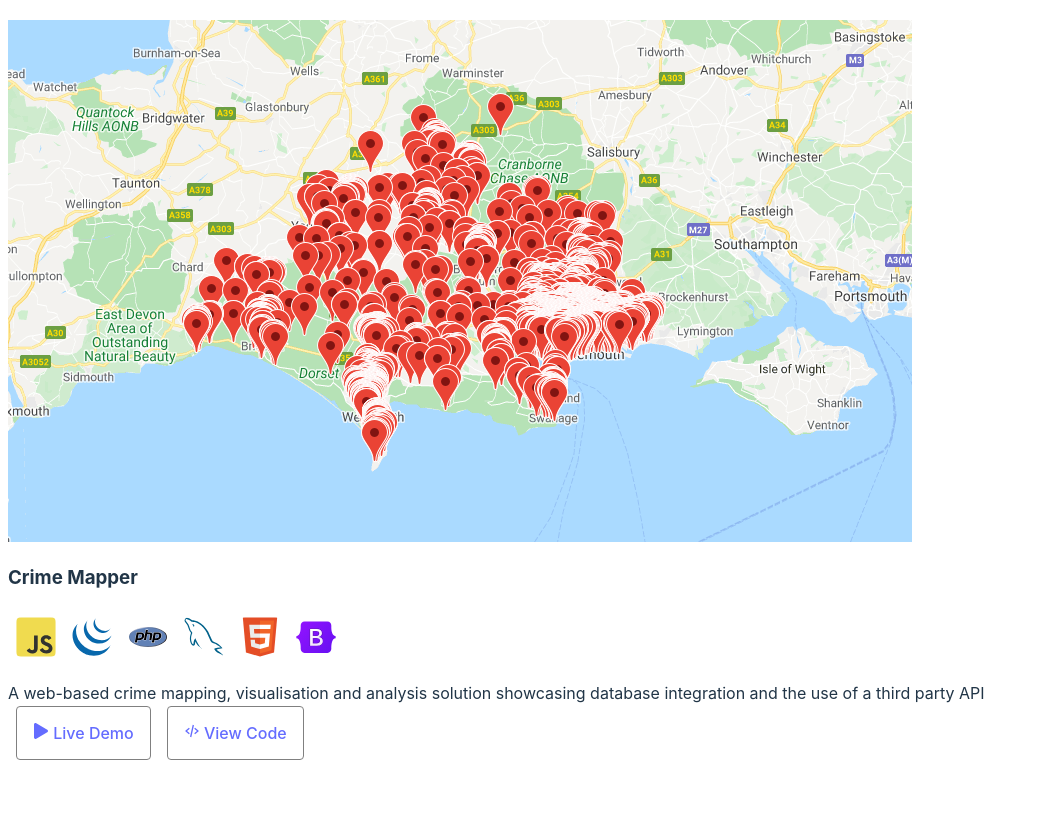
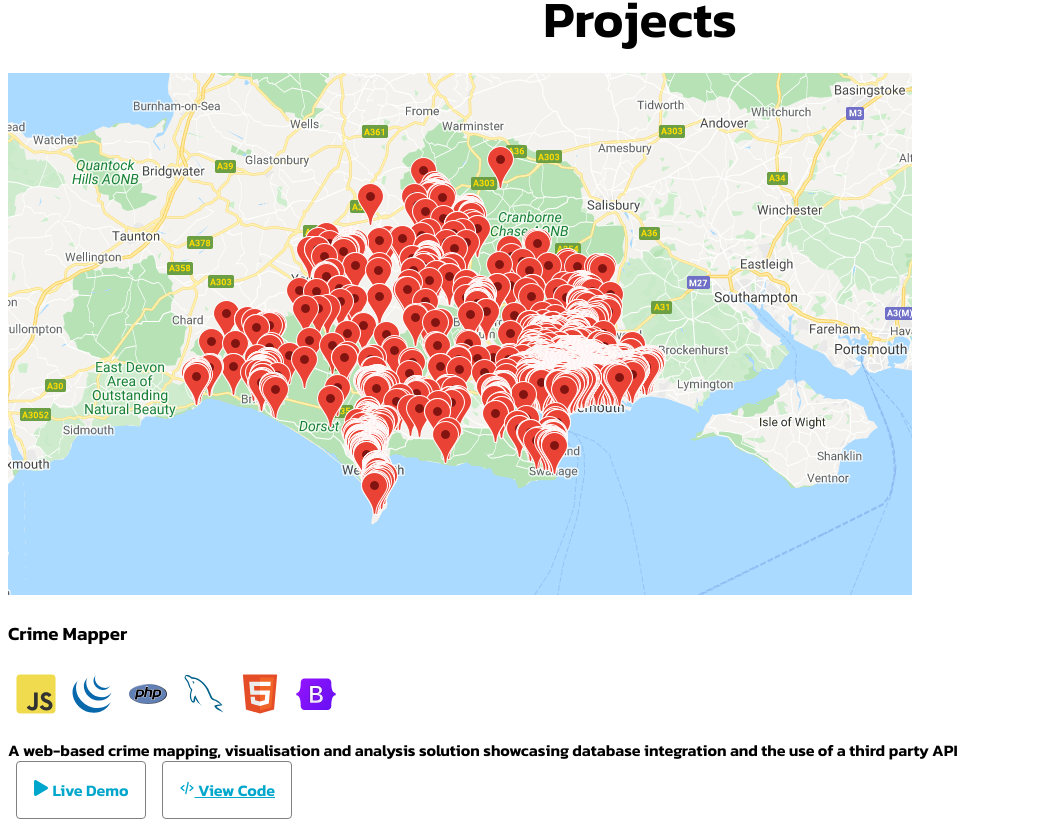
Before and after one commit to DanielPitfield/Portfolio, a React (Vite) app: page / in a window 1280 px wide. Shown: the part 565-1384 px from the top of the page, without its empty margins (0-1039 px from the left). Before the commit the page ends 1325 px from the top, so only its background shows below. Built offline with nearby package versions, Linux system fonts and the light colour scheme.

Commit message:
global styling

```diff
--- a/src/styles/globals.scss
+++ b/src/styles/globals.scss
@@ -1,8 +1,7 @@
+@import url("https://fonts.googleapis.com/css2?family=Kanit:ital,wght@0,600;1,300&display=swap");
+
 :root {
-  font-family: Inter, Avenir, Helvetica, Arial, sans-serif;
-  font-size: 16px;
-  line-height: 24px;
-  font-weight: 400;
+  font-family: "Kanit", sans-serif;
 
   color-scheme: light dark;
   color: rgba(255, 255, 255, 0.87);
@@ -16,18 +15,15 @@
 }
 
 a {
-  font-weight: 500;
-  color: #646cff;
-  text-decoration: inherit;
-}
-a:hover {
-  color: #535bf2;
+  color: #00a7cc;
+  &:hover {
+    color: lighten(#00a7cc, 10%);
+  }
 }
 
 body {
+  padding: 0;
   margin: 0;
-  display: flex;
-  place-items: center;
   min-width: 320px;
   min-height: 100vh;
 }
@@ -47,22 +43,21 @@ button {
   background-color: #1a1a1a;
   cursor: pointer;
   transition: border-color 0.25s;
-}
-button:hover {
-  border-color: #646cff;
-}
-button:focus,
-button:focus-visible {
-  outline: 4px auto -webkit-focus-ring-color;
+
+  &:hover {
+    border-color: #646cff;
+  }
+
+  &:focus,
+  &:focus-visible {
+    outline: 4px auto -webkit-focus-ring-color;
+  }
 }
 
 @media (prefers-color-scheme: light) {
   :root {
-    color: #213547;
+    color: black;
     background-color: #ffffff;
-  }
-  a:hover {
-    color: #747bff;
   }
   button {
     background-color: #f9f9f9;
```
